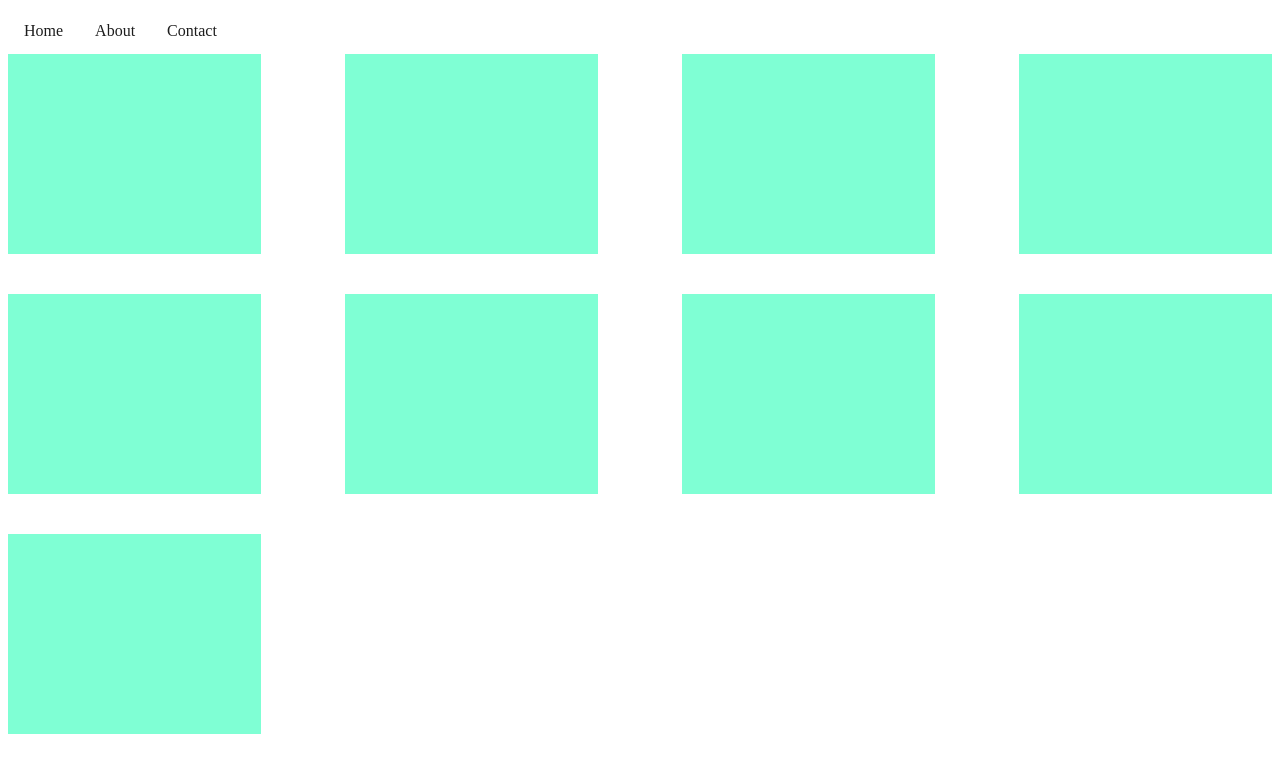
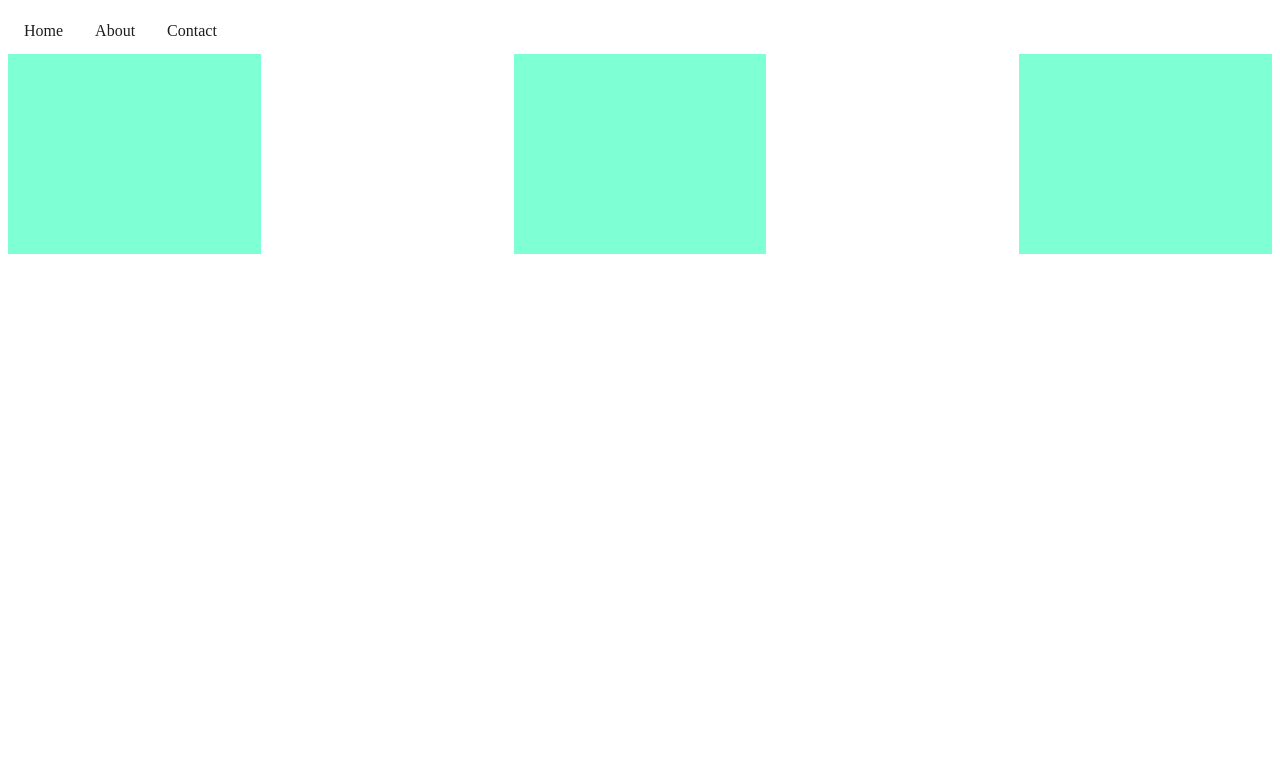
Before and after one commit to callihiggins/my-first-github-project, a plain HTML site: page index.html in a window 1280 px wide. Drawn offline with Linux system fonts and the light colour scheme.

Commit message:
Delete some cards

```diff
--- a/index.html
+++ b/index.html
@@ -18,12 +18,6 @@
   <div class="card"></div>
   <div class="card"></div>
   <div class="card"></div>
-  <div class="card"></div>
-  <div class="card"></div>
-  <div class="card"></div>
-  <div class="card"></div>
-  <div class="card"></div>
-  <div class="card"></div>
 </div>
 
 </body>
```
